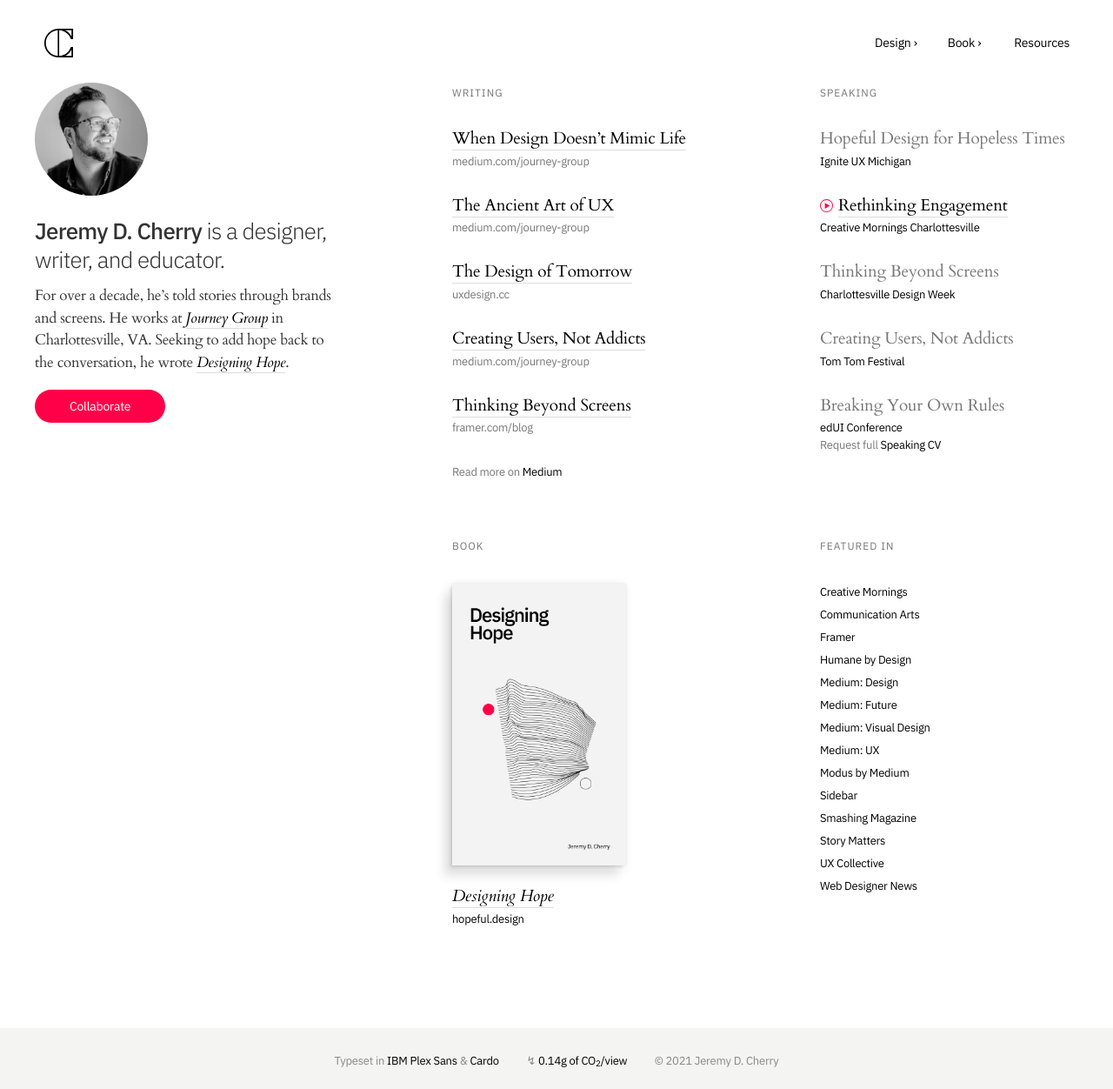
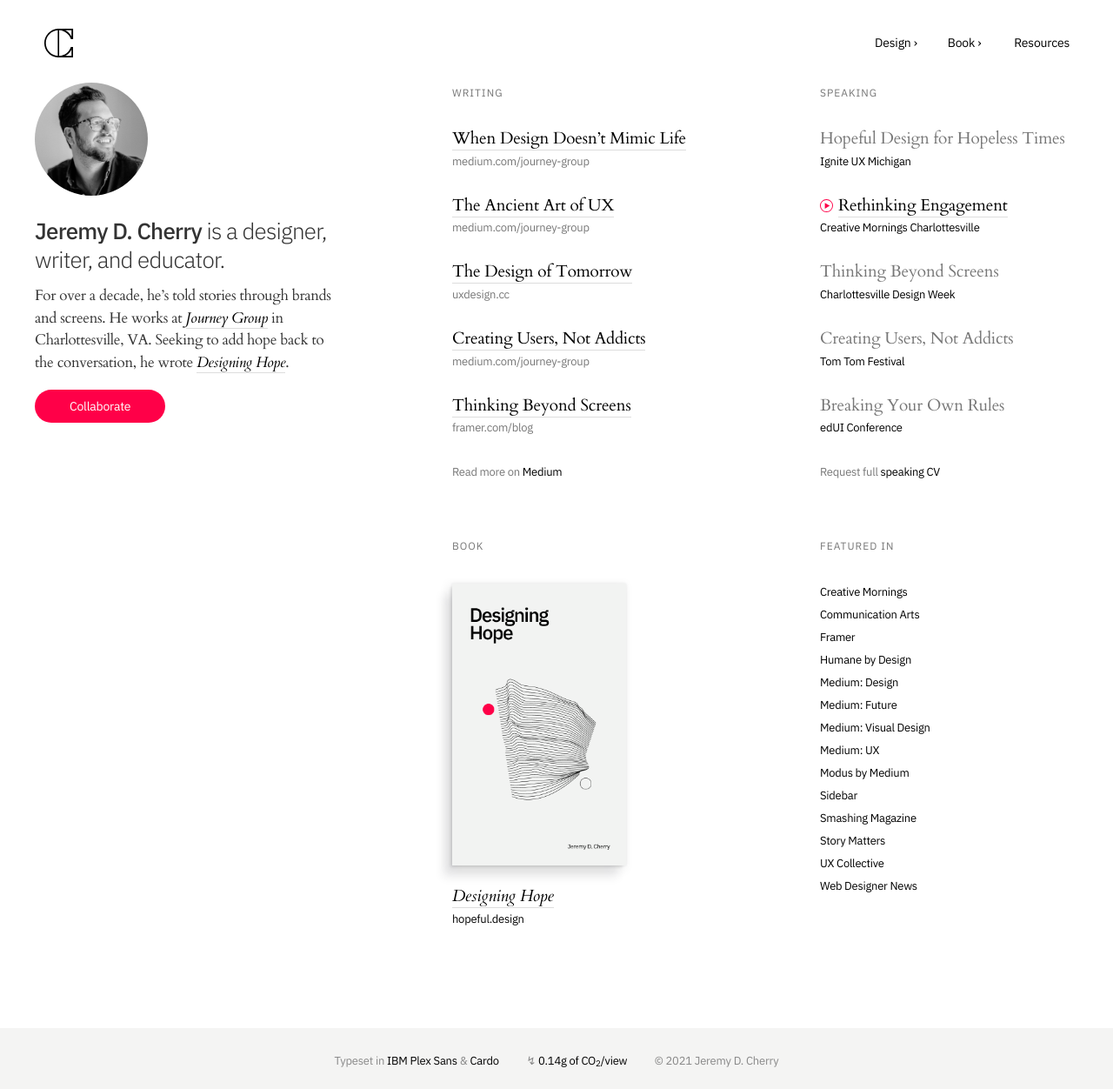
Before and after one commit to jeremydcherry/jeremydcherry.github.io, a Jekyll site: the page built from index.md, in a window 1280 px wide. Shown: the whole page at 87% size. Built offline with Jekyll 4.4.1, drawn with Linux system fonts in a browser that asks for light colours.

Commit message:
Updated Speaking section

```diff
--- a/index.md
+++ b/index.md
@@ -66,8 +66,9 @@ title: Jeremy D. Cherry
 	<!-- Event 5 -->
 	<h2>Breaking Your Own Rules</h2>
 	<h4><a href="https://virginiahumanities.org/" class="event">edUI Conference</a></h4>
+	<br/>
 	<!-- Request -->
-	<h4>Request full <a href="mailto:jeremy@jeremydcherry.com" class="event">Speaking CV</a></h4>
+	<h4>Request full <a href="mailto:jeremy@jeremydcherry.com" class="event">speaking CV</a></h4>
   </div>
 </div>
 
```
